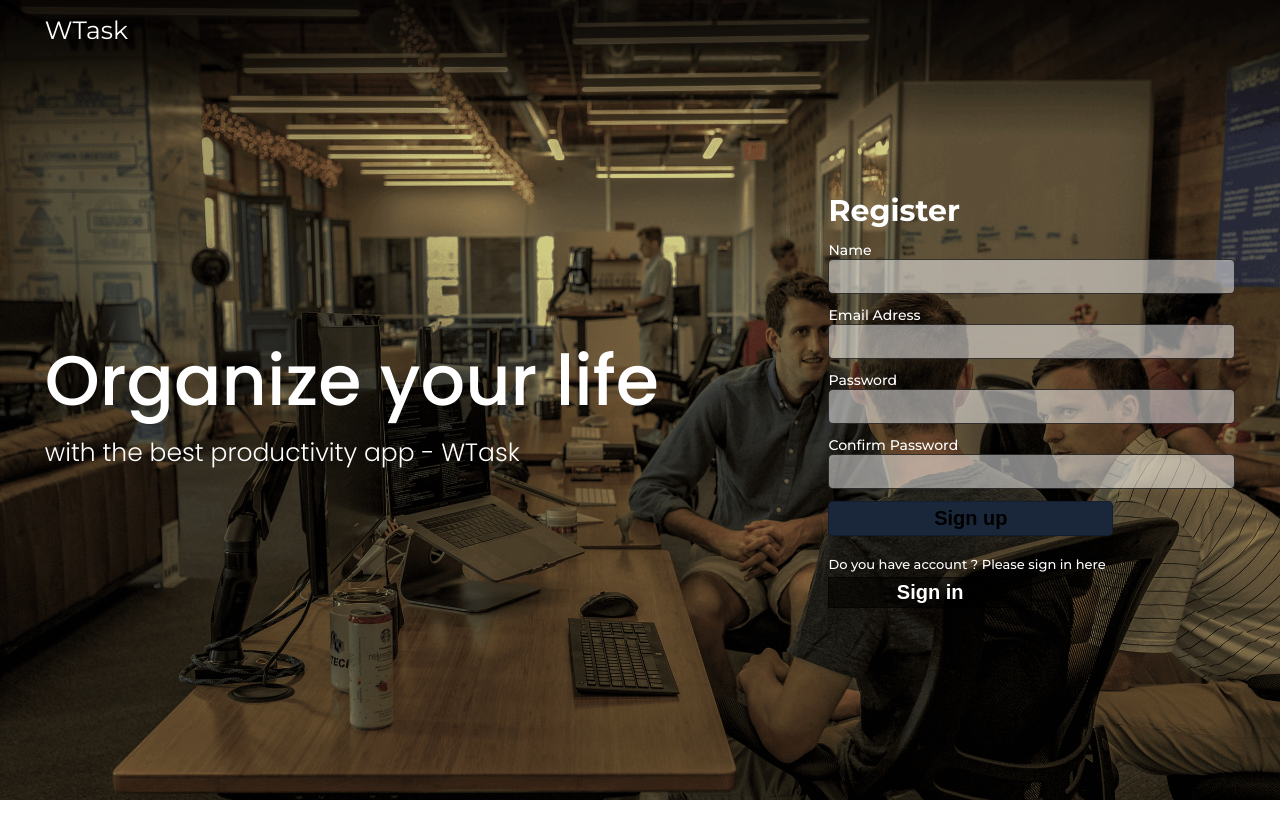
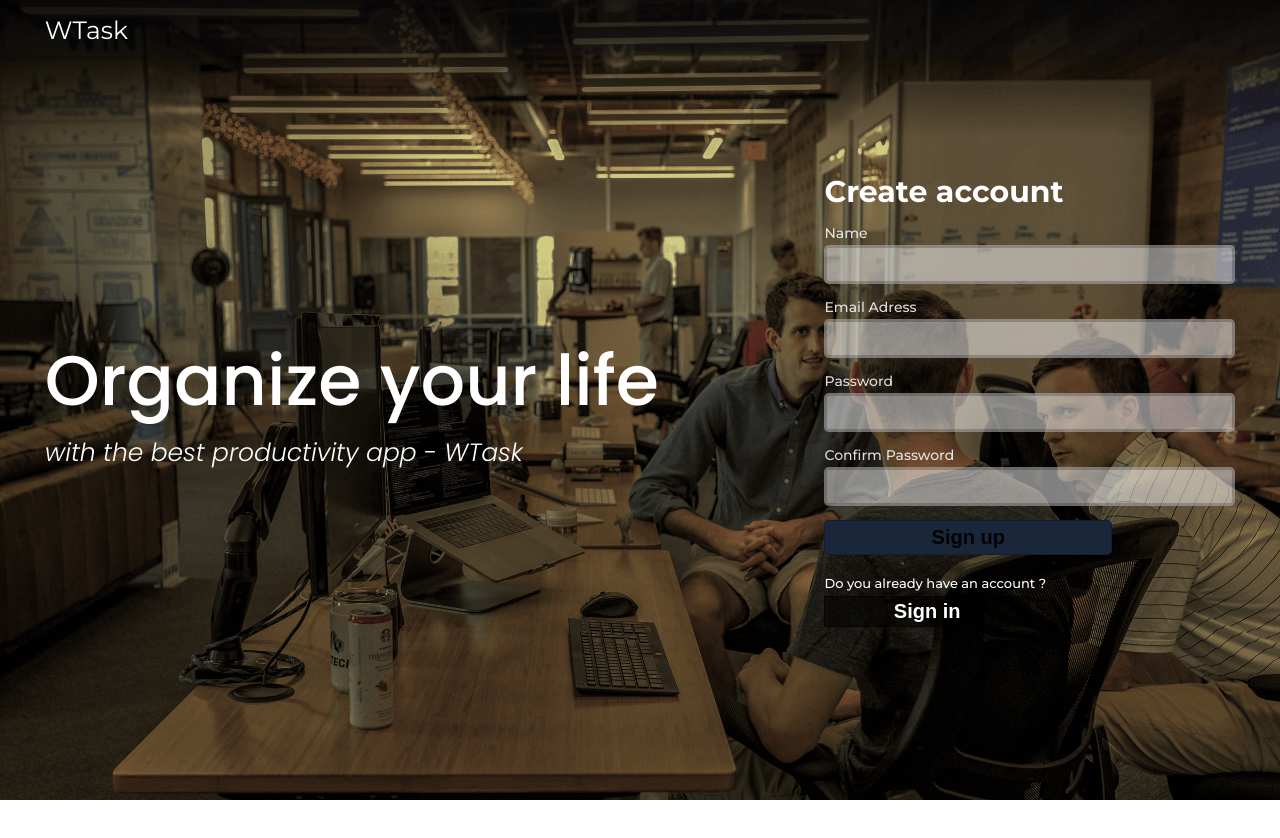
Before and after one commit to jakubwas/wTask, a React (Create React App) app in the folder client/: page /register in a window 1280 px wide. Shown: the top 838 px of the page. After the commit the page ends 800 px from the top, so only its background shows below. Built offline with nearby package versions, Linux system fonts and the light colour scheme.

Commit message:
Finish register style

```diff
--- a/client/public/index.html
+++ b/client/public/index.html
@@ -21,6 +21,10 @@
       href="https://fonts.googleapis.com/css2?family=Poppins:wght@300;500&display=swap"
       rel="stylesheet"
     />
+    <link
+      href="https://fonts.googleapis.com/css2?family=Poppins:ital,wght@1,300&display=swap"
+      rel="stylesheet"
+    />
     <link rel="apple-touch-icon" href="%PUBLIC_URL%/logo192.png" />
     <link rel="manifest" href="%PUBLIC_URL%/manifest.json" />
     <title>Organizer</title>
--- a/client/src/Components/auth/Register/HomePageTitles.js
+++ b/client/src/Components/auth/Register/HomePageTitles.js
@@ -22,6 +22,7 @@ const HomePageSubtitle = styled.h2`
   color: white;
   font-family: "Poppins", sans-serif;
   font-weight: 300;
+  font-style: italic;
   font-size: 2.5rem;
   @media screen and (max-width: 1200px) {
     font-size: 1.4rem;
--- a/client/src/Components/auth/Register/Navbar.js
+++ b/client/src/Components/auth/Register/Navbar.js
@@ -1,14 +1,16 @@
 // Dependencies
-import React, { useEffect, useState } from "react";
+import React from "react";
 import styled from "styled-components";
 // Styled components
 const NavigationBgContainer = styled.nav`
   width: 100vw;
   min-height: 4.3rem;
-  background: ${(props) => props.bg};
-  opacity: ${(props) => props.opacity};
-  padding-bottom: ${(props) => props.padding};
+  background: rgba(26, 38, 57, 0.07);
+  padding-bottom: 1rem;
   position: fixed;
+  @media screen and (max-width: 1113px) {
+    background: rgba(26, 38, 57, 0.92);
+  }
 `;
 const NavigationContentContainer = styled.div`
   width: 93%;
@@ -18,34 +20,34 @@ const NavigationContentContainer = styled.div`
 `;
 const AppTitle = styled.div`
   font-size: 2.5rem;
-  color: white;
+  color: rgba(255, 255, 255, 1);
   padding-top: 1.5rem;
 `;
 // React Component
 const Navbar = () => {
-  const [navProps, setNavProps] = useState({
-    bg: "rgba(26, 38, 57, 0.02)",
-    padding: 0,
-  });
-
-  useEffect(() => {
-    window.addEventListener("scroll", () => {
-      if (window.pageYOffset > 50) {
-        setNavProps({
-          bg: "rgba(26, 38, 57, 0.9)",
-          padding: "2.4rem",
-        });
-      } else {
-        setNavProps({
-          bg: "rgba(26, 38, 57, 0.02)",
-          padding: 0,
-        });
-      }
-    });
-  }, []);
+  // Future functionality: when register page will have sections
+  // const [navProps, setNavProps] = useState({
+  //   bg: "rgba(26, 38, 57, 0.02)",
+  //   padding: 0,
+  // });
+  // useEffect(() => {
+  //   window.addEventListener("scroll", () => {
+  //     if (window.pageYOffset > 50) {
+  //       setNavProps({
+  //         bg: "rgba(26, 38, 57, 0.9)",
+  //         padding: "2.4rem",
+  //       });
+  //     } else {
+  //       setNavProps({
+  //         bg: "rgba(26, 38, 57, 0.02)",
+  //         padding: 0,
+  //       });
+  //     }
+  //   });
+  // }, []);
 
   return (
-    <NavigationBgContainer bg={navProps.bg} padding={navProps.padding}>
+    <NavigationBgContainer>
       <NavigationContentContainer>
         <AppTitle>WTask</AppTitle>
       </NavigationContentContainer>
--- a/client/src/Components/auth/Register/RegisterForm.js
+++ b/client/src/Components/auth/Register/RegisterForm.js
@@ -4,7 +4,7 @@ import { Link } from "react-router-dom";
 import styled from "styled-components";
 // Context API
 import AuthContext from "../../../Context/auth/authContext";
-
+// Styled-Components
 const FormContainer = styled.div`
   display: flex;
   flex-direction: column;
@@ -14,51 +14,49 @@ const FormContainer = styled.div`
 `;
 const RegisterTitle = styled.h1`
   font-size: 3rem;
-  color: white;
+  color: rgba(255, 255, 255, 1);
   @media screen and (max-width: 520px) {
     font-size: 2.5rem;
     font-weight: 500;
   }
 `;
+const Form = styled.form``;
 const GroupContainer = styled.div`
-  margin: 1.2rem 0;
+  margin: 1.4rem 0;
 `;
-
 const Input = styled.input`
   width: 100%;
   font-size: 2rem;
   border-radius: 5px;
   background: rgba(255, 255, 255, 0.5);
-  border: 1px solid rgba(0, 0, 0, 0.7);
+  border: 3px solid rgba(0, 0, 0, 0.2);
   outline: none;
   padding: 0.5rem;
+  margin-top: 0.3rem;
 `;
-const Form = styled.form``;
 const Label = styled.label`
-  color: white;
+  color: rgba(255, 255, 255, 0.85);
   font-size: 1.4rem;
   font-weight: 500;
 `;
-const SubmitButton = styled.button`
+const RegisterButton = styled.button`
   width: 70%;
   font-size: 2rem;
   border-radius: 5px;
   padding: 0.5rem;
   border: 1px solid rgba(0, 0, 0, 0.2);
-  color: black;
+  color: rgba(0, 0, 0, 0.9);
   font-weight: 600;
   background: rgba(26, 38, 57, 1);
   outline: none;
   cursor: pointer;
 `;
-
 const LoginContainer = styled.div`
-  color: white;
+  color: rgba(255, 255, 255, 1);
   font-weight: 500;
   font-size: 1.3rem;
   margin-top: 2rem;
 `;
-
 const LoginButton = styled.button`
   margin-top: 0.5rem;
   width: 50%;
@@ -66,21 +64,22 @@ const LoginButton = styled.button`
   font-weight: 600;
   border: 1px solid rgba(0, 0, 0, 0.5);
   background: rgba(0, 0, 0, 0.5);
-  color: white;
+  color: rgba(255, 255, 255, 1);
   padding: 0.3rem;
   cursor: pointer;
   outline: none;
 `;
-
+// React Component
 const RegisterForm = (props) => {
   const authContext = useContext(AuthContext);
+  const { register, isAuthenticated } = authContext;
 
-  const { register, isAuthenticated } = authContext;
   useEffect(() => {
     if (isAuthenticated) {
       props.history.push("/");
     }
   }, [isAuthenticated]);
+
   const [user, setUser] = useState({
     name: "",
     email: "",
@@ -89,7 +88,9 @@ const RegisterForm = (props) => {
   });
 
   const { name, email, password, password2 } = user;
+
   const onChange = (e) => setUser({ ...user, [e.target.name]: e.target.value });
+
   const onSubmit = (e) => {
     e.preventDefault();
     register({
@@ -98,9 +99,10 @@ const RegisterForm = (props) => {
       password,
     });
   };
+
   return (
     <FormContainer>
-      <RegisterTitle>Register</RegisterTitle>
+      <RegisterTitle>Create account</RegisterTitle>
       <Form onSubmit={onSubmit}>
         <GroupContainer>
           <Label htmlFor="email">Name</Label>
@@ -148,10 +150,12 @@ const RegisterForm = (props) => {
             minLength="6"
           />
         </GroupContainer>
-        <SubmitButton>Sign up</SubmitButton>
+        <RegisterButton>Sign up</RegisterButton>
       </Form>
       <LoginContainer>
-        <span>Do you have account ? Please sign in here</span>
+        <span>
+          Do you already have an account ?<br />
+        </span>
         <Link to="/login">
           <LoginButton>Sign in</LoginButton>
         </Link>
--- a/client/src/Components/auth/RegisterPage.js
+++ b/client/src/Components/auth/RegisterPage.js
@@ -12,7 +12,6 @@ const LandingPageBgContainer = styled.div`
   width: 100vw;
   min-height: 100vh;
   background-size: cover;
-  margin-bottom: 100vh;
 `;
 const LandingPageContentContainer = styled.div`
   width: 93%;
@@ -22,6 +21,9 @@ const LandingPageContentContainer = styled.div`
   flex-wrap: wrap;
   justify-content: space-between;
   align-items: center;
+  @media screen and (max-width: 1113px) {
+    padding-bottom: 10rem;
+  }
 `;
 
 const Register = (props) => {
```
